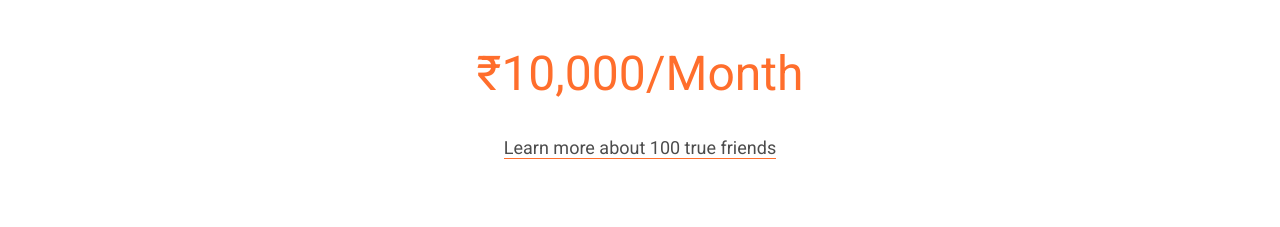
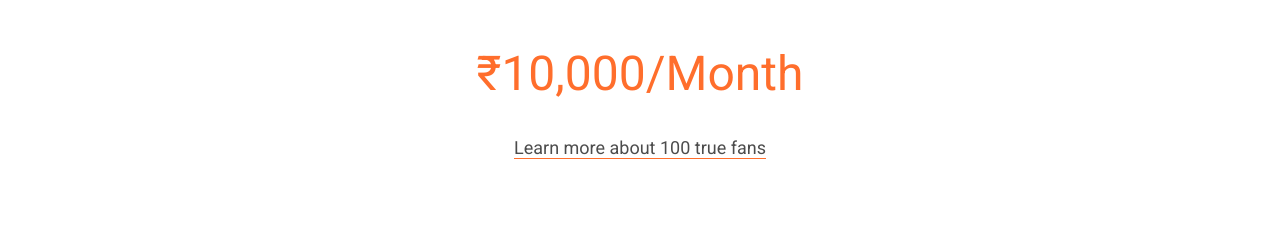
Before and after one commit to hapramp/about.gosocial.io, a React (Create React App) app: page /creators in a window 1280 px wide. Shown: the part 1841-2068 px from the top of the page. Built offline with nearby package versions, Linux system fonts and the light colour scheme.

Commit message:
Update Creators.js

```diff
--- a/src/components/Creators.js
+++ b/src/components/Creators.js
@@ -138,7 +138,7 @@ export default function Creators() {
               <p className="text-3xl sm:text-4xl md:text-5xl text-primary">₹{(fans * subs).toLocaleString('en-in', { useGrouping: true })}/Month</p>
             </div>
             <div className="mt-6 text-center">
-              <a href="https://a16z.com/2020/02/06/100-true-fans/" className="text-lg border-b border-primary text-grey-70" rel="noopener noreferrer" target="_blank">Learn more about 100 true friends</a>
+              <a href="https://a16z.com/2020/02/06/100-true-fans/" className="text-lg border-b border-primary text-grey-70" rel="noopener noreferrer" target="_blank">Learn more about 100 true fans</a>
             </div>
           </div>
         </div>
```
